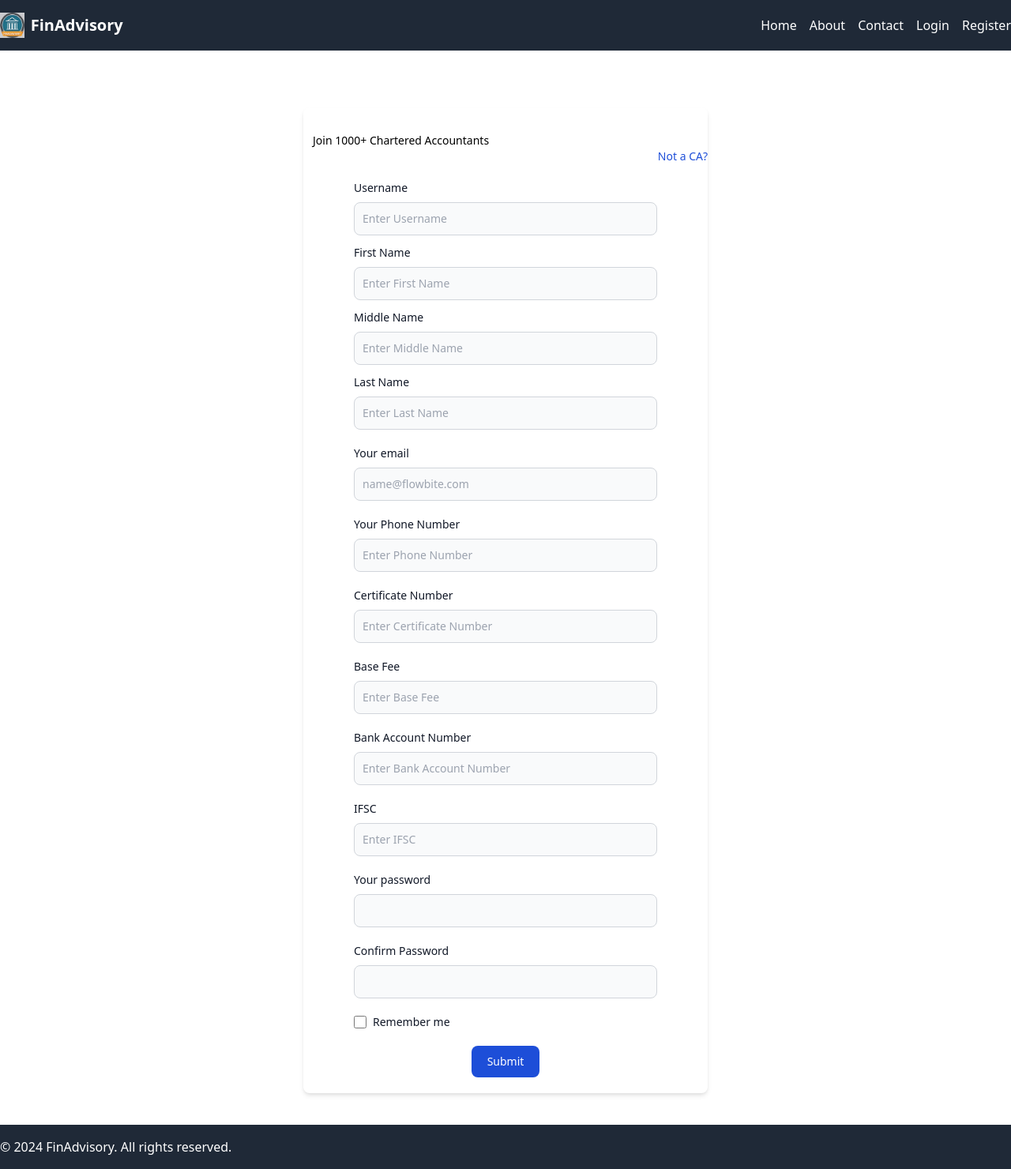
After one commit to PKPran/FinAdvisory, a Flask app: page /register_ca in a window 1280 px wide. The commit adds this page. Shown: the whole page at 79% size. Run offline with Flask 3, Linux system fonts and the light colour scheme; some libraries are stand-ins or nearby versions.

```diff
--- a/src/app.py
+++ b/src/app.py
@@ -1,9 +1,9 @@
 from flask import Flask, render_template, request, redirect, url_for, flash
 from flask_login import LoginManager, login_user, logout_user, login_required
-from models import User, CA, Transaction, Request, RequestLine
+from models import User, Transaction, Request, RequestLine
 import os
 from database import db
-from sqlalchemy import inspect
+from sqlalchemy import inspect, or_
 from werkzeug.security import generate_password_hash
 
 app = Flask(__name__)
@@ -11,7 +11,6 @@ app.secret_key = os.urandom(24)
 app.config["SQLALCHEMY_DATABASE_URI"] = "sqlite:///finadv.db"
 app.config["SQLALCHEMY_TRACK_MODIFICATIONS"] = False
 
-# Initialize extensions
 db.init_app(app)
 
 with app.app_context():
@@ -26,6 +25,7 @@ def index():
 
 
 @app.route("/list_database")
+@login_required
 def list_database():
     # Get a list of all table names
     inspector = inspect(db.engine)
@@ -37,6 +37,7 @@ def list_database():
         table = db.metadata.tables[table_name]
         table_data[table_name] = db.session.query(table).all()
     return render_template("list_database.html", table_data=table_data)
+
 
 @login_manager.user_loader
 def load_user(user_id):
@@ -80,13 +81,65 @@ def register():
     return render_template("register.html")
 
 
+@app.route("/register_ca", methods=["GET", "POST"])
+def register_ca():
+    if request.method == "POST":
+        user_name = request.form["user_name"]
+        password = request.form["password"]
+        first_name = request.form["first_name"]
+        middle_name = request.form["middle_name"]
+        last_name = request.form["last_name"]
+        email = request.form["email"]
+        phone_number = request.form["phone_number"]
+        certificate = request.form["certificate"]
+        base_fee = request.form["base_fee"]
+        bank_account = request.form["bank_account"]
+        ifsc = request.form["ifsc"]
+        existing_user = User.query.filter_by(user_name=user_name).first()
+        existing_email = User.query.filter_by(email=email).first()
+        existing_phone_number = User.query.filter_by(phone_number=phone_number).first()
+        existing_certificate = User.query.filter_by(certificate=certificate).first()
+        if existing_user:
+            flash("Username already exists. Please choose a different one.", "error")
+            return redirect(url_for("register_ca"))
+        elif existing_email:
+            flash("Email already exists. Please use a different one.", "error")
+            return redirect(url_for("register_ca"))
+        elif existing_phone_number:
+            flash("Phone number already exists. Please use a different one.", "error")
+            return redirect(url_for("register_ca"))
+        elif existing_certificate:
+            flash("Certificate already exists. Please use a different one.", "error")
+            return redirect(url_for("register_ca"))
+        password_hash = generate_password_hash(password)
+        new_ca = User(
+            user_name=user_name,
+            password_hash=password_hash,
+            first_name=first_name,
+            middle_name=middle_name,
+            last_name=last_name,
+            is_ca=True,
+            email=email,
+            phone_number=phone_number,
+            certificate=certificate,
+            base_fee=base_fee,
+            bank_account=bank_account,
+            ifsc=ifsc,
+        )
+        db.session.add(new_ca)
+        db.session.commit()
+        flash("Registration successful. Please log in.", "success")
+        return redirect(url_for("login"))
+    return render_template("register_ca.html")
+
+
 @app.route("/login", methods=["GET", "POST"])
 def login():
     if request.method == "POST":
         user_name = request.form["user_name"]
         password = request.form["password"]
         user = User.query.filter_by(user_name=user_name).first()
-
+        print("User:", user)
         if user:
             if user.check_password(password):
                 login_user(user)
@@ -98,6 +151,24 @@ def login():
             flash("Username not found.", "danger")
     return render_template("login.html")
 
+
+@app.route("/find_ca", methods=["GET", "POST"])
+@login_required
+def find_ca():
+    if request.method == "POST":
+        name = request.form["name"]
+        print("Name:", name)
+        ca_list = User.query.filter(
+            or_(User.first_name.ilike(f"%{name}%"), User.last_name.ilike(f"%{name}%")),
+            User.is_ca == True,
+        ).all()
+        print("CA List:", ca_list)
+        flash(f"Found {len(ca_list)} CAs.", "info")
+        return render_template("find_ca.html", ca_list=ca_list)
+    ca_list = User.query.filter(User.is_ca == True).all()
+    return render_template("find_ca.html", ca_list=ca_list)
+
+
 @app.route("/logout")
 @login_required
 def logout():
@@ -105,5 +176,6 @@ def logout():
     flash("You have been logged out.", "info")
     return redirect(url_for("index"))
 
+
 if __name__ == "__main__":
     app.run(debug=True, port=5001)
--- a/src/templates/base.html
+++ b/src/templates/base.html
@@ -10,7 +10,16 @@
     <!-- Navbar -->
     <nav class="bg-gray-800 text-white py-4">
         <div class="container mx-auto flex justify-between items-center">
-            <a href="/" class="text-xl font-bold">Your Logo</a>
+            <a href="/" class="flex items-center text-xl font-bold">
+                <img src="{{ url_for('static', filename='logo/logo.png') }}" alt="Logo" class="h-8 w-auto mr-2">
+                FinAdvisory
+            </a>
+            {% if current_user.is_authenticated %}
+                <ul class="flex space-x-6">
+                    <li><a href="{{ url_for('find_ca')}}" class="hover:text-gray-300">Find a CA</a></li>
+                    <li><a href="#" class="hover:text-gray-300">Online Consult</a></li>
+                </ul>
+            {% endif %}
             <ul class="flex space-x-4">
                 <li><a href="{{ url_for('index')}}" class="hover:text-gray-300">Home</a></li>
                 <li><a href="#" class="hover:text-gray-300">About</a></li>
@@ -69,7 +78,7 @@
     <!-- Footer -->
     <footer class="bg-gray-800 text-white py-4">
         <div class="container mx-auto">
-            <p>&copy; 2024 Your Company. All rights reserved.</p>
+            <p>&copy; 2024 FinAdvisory. All rights reserved.</p>
         </div>
     </footer>
 </body>
--- /dev/null
+++ b/src/templates/register_ca.html
@@ -0,0 +1,220 @@
+{% extends "base.html" %} {% block title %}Join Us - FinAdvisory{% endblock %}
+{% block content %}
+<div class="container mx-auto px-4 py-10">
+  <div
+    class="max-w-lg mx-auto bg-white dark:bg-gray-800 shadow-md rounded-lg overflow-hidden"
+  >
+    <h1 class="text-sm text-left ml-3 mt-8">
+      Join 1000+ Chartered Accountants
+    </h1>
+    <h6 class="text-sm text-right mb-5 ml-3">
+      <a
+        href="{{ url_for('register') }}"
+        class="text-blue-700 dark:text-blue-400"
+        >Not a CA?</a
+      >
+    </h6>
+    <form
+      action="{{ url_for('register_ca') }}"
+      method="post"
+      class="max-w-sm mx-auto"
+    >
+      <div class="mb-5">
+        <label
+          for="user_name"
+          class="block mb-2 text-sm font-medium text-gray-900 dark:text-white"
+          >Username</label
+        >
+        <input
+          type="text"
+          id="user_name"
+          name="user_name"
+          class="bg-gray-50 border border-gray-300 text-gray-900 text-sm rounded-lg focus:ring-blue-500 focus:border-blue-500 block w-full p-2.5 dark:bg-gray-700 dark:border-gray-600 dark:placeholder-gray-400 dark:text-white dark:focus:ring-blue-500 dark:focus:border-blue-500"
+          placeholder="Enter Username"
+          required
+        />
+        <label
+          for="first_name"
+          class="block mb-2 text-sm font-medium text-gray-900 dark:text-white mt-3"
+          >First Name</label
+        >
+        <input
+          type="text"
+          id="first_name"
+          name="first_name"
+          class="bg-gray-50 border border-gray-300 text-gray-900 text-sm rounded-lg focus:ring-blue-500 focus:border-blue-500 block w-full p-2.5 dark:bg-gray-700 dark:border-gray-600 dark:placeholder-gray-400 dark:text-white dark:focus:ring-blue-500 dark:focus:border-blue-500"
+          placeholder="Enter First Name"
+          required
+        />
+        <label
+          for="middle_name"
+          class="block mb-2 text-sm font-medium text-gray-900 dark:text-white mt-3"
+          >Middle Name</label
+        >
+        <input
+          type="text"
+          id="middle_name"
+          name="middle_name"
+          class="bg-gray-50 border border-gray-300 text-gray-900 text-sm rounded-lg focus:ring-blue-500 focus:border-blue-500 block w-full p-2.5 dark:bg-gray-700 dark:border-gray-600 dark:placeholder-gray-400 dark:text-white dark:focus:ring-blue-500 dark:focus:border-blue-500"
+          placeholder="Enter Middle Name"
+        />
+        <label
+          for="last_name"
+          class="block mb-2 text-sm font-medium text-gray-900 dark:text-white mt-3"
+          >Last Name</label
+        >
+        <input
+          type="text"
+          id="last_name"
+          name="last_name"
+          class="bg-gray-50 border border-gray-300 text-gray-900 text-sm rounded-lg focus:ring-blue-500 focus:border-blue-500 block w-full p-2.5 dark:bg-gray-700 dark:border-gray-600 dark:placeholder-gray-400 dark:text-white dark:focus:ring-blue-500 dark:focus:border-blue-500"
+          placeholder="Enter Last Name"
+          required
+        />
+      </div>
+      <div class="mb-5">
+        <label
+          for="email"
+          class="block mb-2 text-sm font-medium text-gray-900 dark:text-white"
+          >Your email</label
+        >
+        <input
+          type="email"
+          id="email"
+          name="email"
+          class="bg-gray-50 border border-gray-300 text-gray-900 text-sm rounded-lg focus:ring-blue-500 focus:border-blue-500 block w-full p-2.5 dark:bg-gray-700 dark:border-gray-600 dark:placeholder-gray-400 dark:text-white dark:focus:ring-blue-500 dark:focus:border-blue-500"
+          placeholder="name@flowbite.com"
+          required
+        />
+      </div>
+      <div class="mb-5">
+        <label
+          for="phone_number"
+          class="block mb-2 text-sm font-medium text-gray-900 dark:text-white"
+          >Your Phone Number</label
+        >
+        <input
+          type="phone_number"
+          id="phone_number"
+          name="phone_number"
+          class="bg-gray-50 border border-gray-300 text-gray-900 text-sm rounded-lg focus:ring-blue-500 focus:border-blue-500 block w-full p-2.5 dark:bg-gray-700 dark:border-gray-600 dark:placeholder-gray-400 dark:text-white dark:focus:ring-blue-500 dark:focus:border-blue-500"
+          required
+          placeholder="Enter Phone Number"
+        />
+      </div>
+      <div class="mb-5">
+        <label
+          for="certificate"
+          class="block mb-2 text-sm font-medium text-gray-900 dark:text-white"
+          >Certificate Number</label
+        >
+        <input
+          type="certificate"
+          id="certificate"
+          name="certificate"
+          class="bg-gray-50 border border-gray-300 text-gray-900 text-sm rounded-lg focus:ring-blue-500 focus:border-blue-500 block w-full p-2.5 dark:bg-gray-700 dark:border-gray-600 dark:placeholder-gray-400 dark:text-white dark:focus:ring-blue-500 dark:focus:border-blue-500"
+          required
+          placeholder="Enter Certificate Number"
+        />
+      </div>
+      <div class="mb-5">
+        <label
+          for="base_fee"
+          class="block mb-2 text-sm font-medium text-gray-900 dark:text-white"
+          >Base Fee</label
+        >
+        <input
+          type="base_fee"
+          id="base_fee"
+          name="base_fee"
+          class="bg-gray-50 border border-gray-300 text-gray-900 text-sm rounded-lg focus:ring-blue-500 focus:border-blue-500 block w-full p-2.5 dark:bg-gray-700 dark:border-gray-600 dark:placeholder-gray-400 dark:text-white dark:focus:ring-blue-500 dark:focus:border-blue-500"
+          required
+          placeholder="Enter Base Fee"
+        />
+      </div>
+      <div class="mb-5">
+        <label
+          for="bank_account"
+          class="block mb-2 text-sm font-medium text-gray-900 dark:text-white"
+          >Bank Account Number</label
+        >
+        <input
+          type="bank_account"
+          id="bank_account"
+          name="bank_account"
+          class="bg-gray-50 border border-gray-300 text-gray-900 text-sm rounded-lg focus:ring-blue-500 focus:border-blue-500 block w-full p-2.5 dark:bg-gray-700 dark:border-gray-600 dark:placeholder-gray-400 dark:text-white dark:focus:ring-blue-500 dark:focus:border-blue-500"
+          required
+          placeholder="Enter Bank Account Number"
+        />
+      </div>
+      <div class="mb-5">
+        <label
+          for="ifsc"
+          class="block mb-2 text-sm font-medium text-gray-900 dark:text-white"
+          >IFSC</label
+        >
+        <input
+          type="ifsc"
+          id="ifsc"
+          name="ifsc"
+          class="bg-gray-50 border border-gray-300 text-gray-900 text-sm rounded-lg focus:ring-blue-500 focus:border-blue-500 block w-full p-2.5 dark:bg-gray-700 dark:border-gray-600 dark:placeholder-gray-400 dark:text-white dark:focus:ring-blue-500 dark:focus:border-blue-500"
+          required
+          placeholder="Enter IFSC"
+        />
+      </div>
+      <div class="mb-5">
+        <label
+          for="password"
+          class="block mb-2 text-sm font-medium text-gray-900 dark:text-white"
+          >Your password</label
+        >
+        <input
+          type="password"
+          id="password"
+          name="password"
+          class="bg-gray-50 border border-gray-300 text-gray-900 text-sm rounded-lg focus:ring-blue-500 focus:border-blue-500 block w-full p-2.5 dark:bg-gray-700 dark:border-gray-600 dark:placeholder-gray-400 dark:text-white dark:focus:ring-blue-500 dark:focus:border-blue-500"
+          required
+        />
+      </div>
+      <div class="mb-5">
+        <label
+          for="confirm_password"
+          class="block mb-2 text-sm font-medium text-gray-900 dark:text-white"
+          >Confirm Password</label
+        >
+        <input
+          type="password"
+          id="confirm_password"
+          name="confirm_password"
+          class="bg-gray-50 border border-gray-300 text-gray-900 text-sm rounded-lg focus:ring-blue-500 focus:border-blue-500 block w-full p-2.5 dark:bg-gray-700 dark:border-gray-600 dark:placeholder-gray-400 dark:text-white dark:focus:ring-blue-500 dark:focus:border-blue-500"
+          required
+        />
+      </div>
+      <div class="flex items-start mb-5">
+        <div class="flex items-center h-5">
+          <input
+            id="remember"
+            type="checkbox"
+            value=""
+            class="w-4 h-4 border border-gray-300 rounded bg-gray-50 focus:ring-3 focus:ring-blue-300 dark:bg-gray-700 dark:border-gray-600 dark:focus:ring-blue-600 dark:ring-offset-gray-800 dark:focus:ring-offset-gray-800"
+            required
+          />
+        </div>
+        <label
+          for="remember"
+          class="ms-2 text-sm font-medium text-gray-900 dark:text-gray-300 ml-2"
+          >Remember me</label
+        >
+      </div>
+      <div class="text-center mb-5">
+        <button
+          type="submit"
+          class="text-white bg-blue-700 hover:bg-blue-800 focus:ring-4 focus:outline-none focus:ring-blue-300 font-medium rounded-lg text-sm w-full sm:w-auto px-5 py-2.5 text-center dark:bg-blue-600 dark:hover:bg-blue-700 dark:focus:ring-blue-800"
+        >
+          Submit
+        </button>
+      </div>
+    </form>
+  </div>
+</div>
+{% endblock %}
```
Also changed, not shown: src/models.py (+13 -26 lines), src/templates/find_ca.html (added, +34 -0 lines), src/templates/index.html (+8 -2 lines), src/templates/login.html (+0 -16 lines), src/templates/register.html (+6 -2 lines), instance/finadv.db, instance/finadvi.db (added), src/logo/Screenshot 2024-06-01 113521.png (deleted), src/static/logo/logo.png (added).
